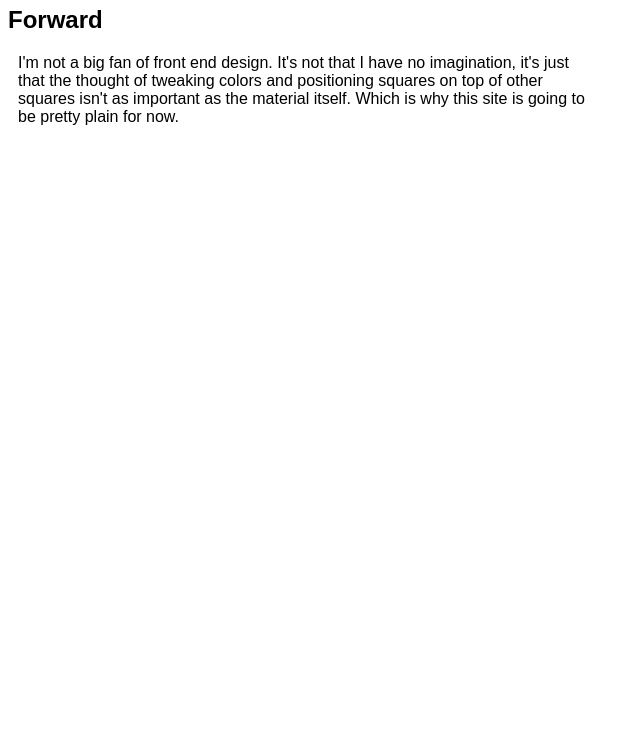
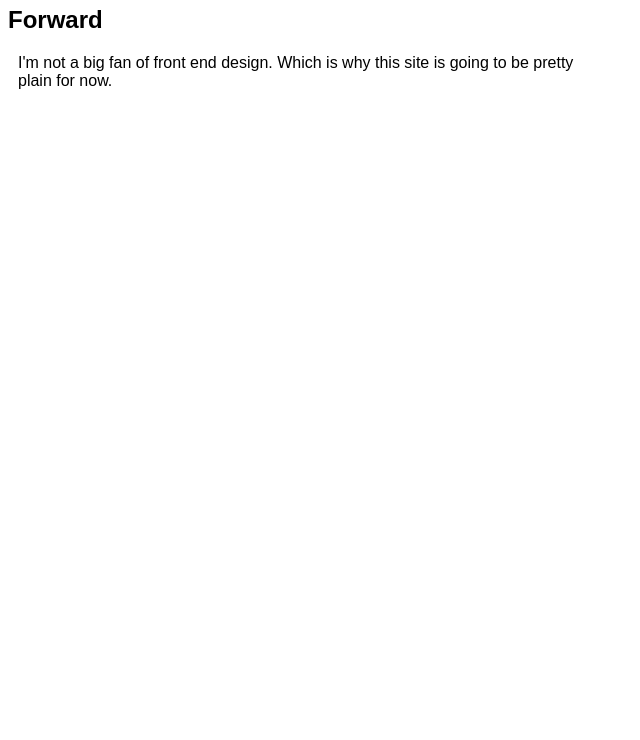
Before and after one commit to philipfranchi/philipfranchi.com.v0, a plain HTML site: page index.html in a window 1280 px wide. Shown: the part 60-800 px from the top of the page, without its empty margins (0-640 px from the left). Drawn offline with Linux system fonts and the light colour scheme.

Commit message:
Changed test paragraph

```diff
--- a/index.html
+++ b/index.html
@@ -9,6 +9,8 @@
 <body>
 	<h1>Philip Franchi's Slim Site</h1>
 	<h2>Forward</h2>
-	<p>I'm not a big fan of front end design. It's not that I have no imagination, it's just that the thought of tweaking colors and positioning squares on top of other squares isn't as important as the material itself. Which is why this site is going to be pretty plain for now.</p>
+	<p>I'm not a big fan of front end design. Which is why this site is going to be pretty plain for now.</p>
+
+
 </body>
 </html>
```
